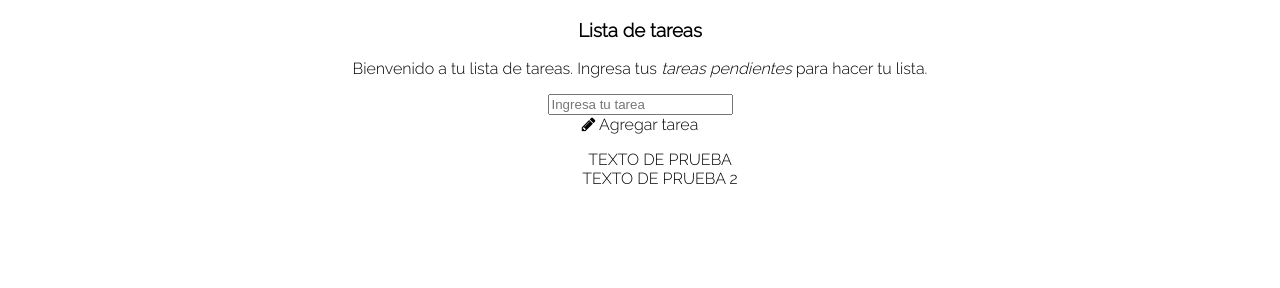
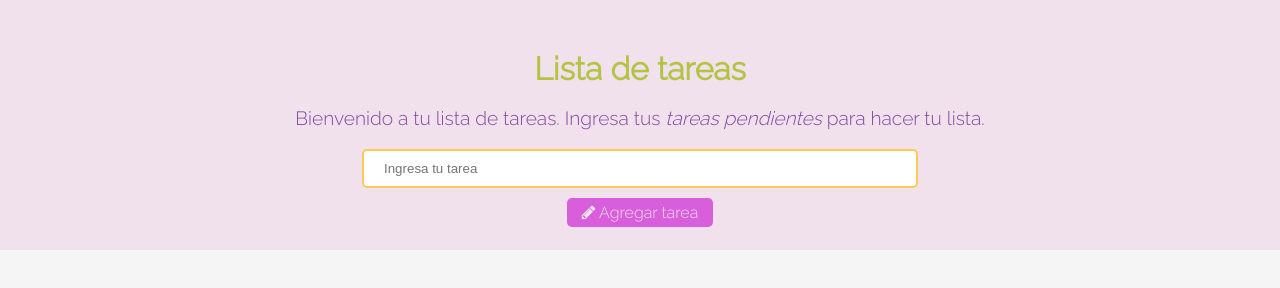
Before and after one commit to cGoGo/todo-app, a plain HTML site: page index.html in a window 1280 px wide. Drawn offline with Linux system fonts and the light colour scheme.

Commit message:
Css listo

```diff
--- a/css/main.css
+++ b/css/main.css
@@ -1,13 +1,78 @@
+body {
+	margin: 0;
+	padding: 0;
+	background: whitesmoke;
+}
 .container {
+	font-family: 'Raleway', sans-serif;
+	width: 100%;
+}
+.contenedor-fijo {
+	background: #F0E1ED;
+	position: fixed;
+	width: 100%;
+	height: 250px;
 	text-align: center;
-	font-family: 'Raleway', sans-serif;
 }
-.inputTarea, a {
+.contenedor-fijo h3 {
+	font-size: 2em;
+	margin: 50px 0% 0%;
+	color: #B5C342;
+}
+.contenedor-fijo p {
+	font-size : 1.2em;
+	margin: 0;
+	padding: 20px;
+	color: #8349A1;
+}
+.contenedorDeTareas {
+	padding-top: 250px;
+	display: block;
+}
+.contenedorDeTareas ul {
+	padding: 0;
+	margin: 0;
+}
+li.contenedor-tareas {
+	margin: 0;
+	padding: 4% 10%;
+	list-style: none;
+	background: #FFE097;
+	border-bottom: 1px solid #B5C342;
+	color: #484848;
+}
+li span {
+	width: 80%;
+	display: inline-block;
+}
+li input {
+	margin-right: 4%;
+}
+li input, li i {
+	display: inline-block;
+}
+.inputTarea {
+	display: block;
+	width: 40%;
+	border: 2px solid #FDCA52;
+	padding: 10px 20px;
+	border-radius: 5px;
+}
+a.botonAgregar {
+	padding: 5px 15px;
+	display: inline-block;
+	margin: 10px;
+	background: #D95EDB;
+	border-radius: 5px;
+	color: #F0E1ED;
+}
+a.botonAgregar:active {
+	background: #EF2478;
+	color: #F0E1ED;
+}
+.inputTarea, .boton {
 	max-width: 80%;
 	margin: 0 auto;
-}
-li {
-	list-style: none;
 }
 i.icono-borrar {
 	float: right;
@@ -18,3 +83,12 @@ input.checkbox {
 .tachado {
 	text-decoration: line-through;
 }
+@media (max-width: 420px) {
+	.contenedorDeTareas {
+		padding-top: 280px;
+		display: block;
+	}
+	.contenedor-fijo {
+		height: 280px;
+	}
+}
--- a/index.html
+++ b/index.html
@@ -10,19 +10,20 @@
 </head>
 <body>
 	<div class="container">
+		<div class="contenedor-fijo">
 			<h3>Lista de tareas</h3>
 			<p>Bienvenido a tu lista de tareas. Ingresa tus <i>tareas pendientes</i> para hacer tu lista.</p>
-	  <div class="form-group">
 			<input type="text" class="inputTarea" placeholder="Ingresa tu tarea" id="inputTarea">
-	  </div>
-	  <a class="btn btn-success btn-block" id="botonAgregar">
+			<a class="botonAgregar" id="botonAgregar">
 				<i class="fa fa-pencil" aria-hidden="true"></i>
 				Agregar tarea
 			</a>
+		</div>
+		<div class="contenedorDeTareas">
 			<ul id="contenedorTareas">
-			<li>TEXTO DE PRUEBA</li>
-			<li>TEXTO DE PRUEBA 2</li>
+
 			</ul>
+		</div>
 	</div>
 
 	<script src="js/main.js"></script>
```
Lines whose indentation alone changed are shown as unchanged.
